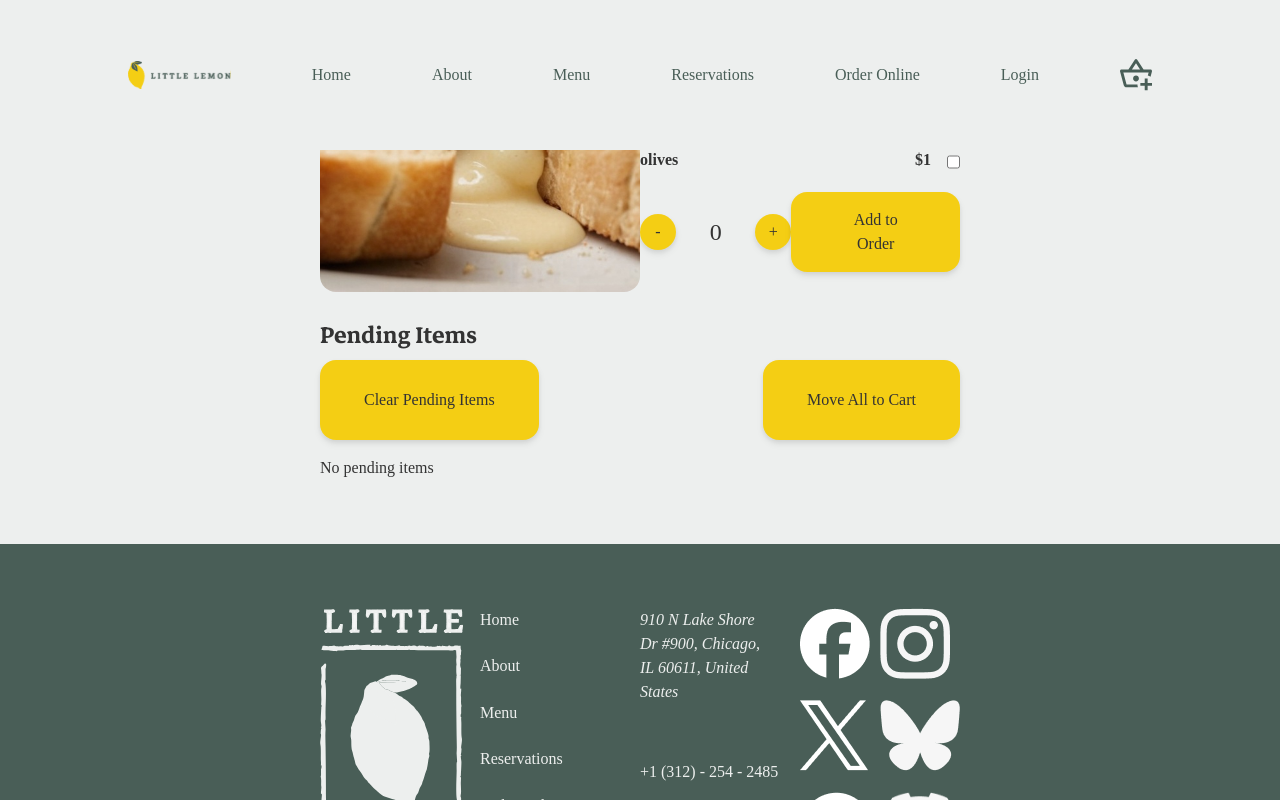
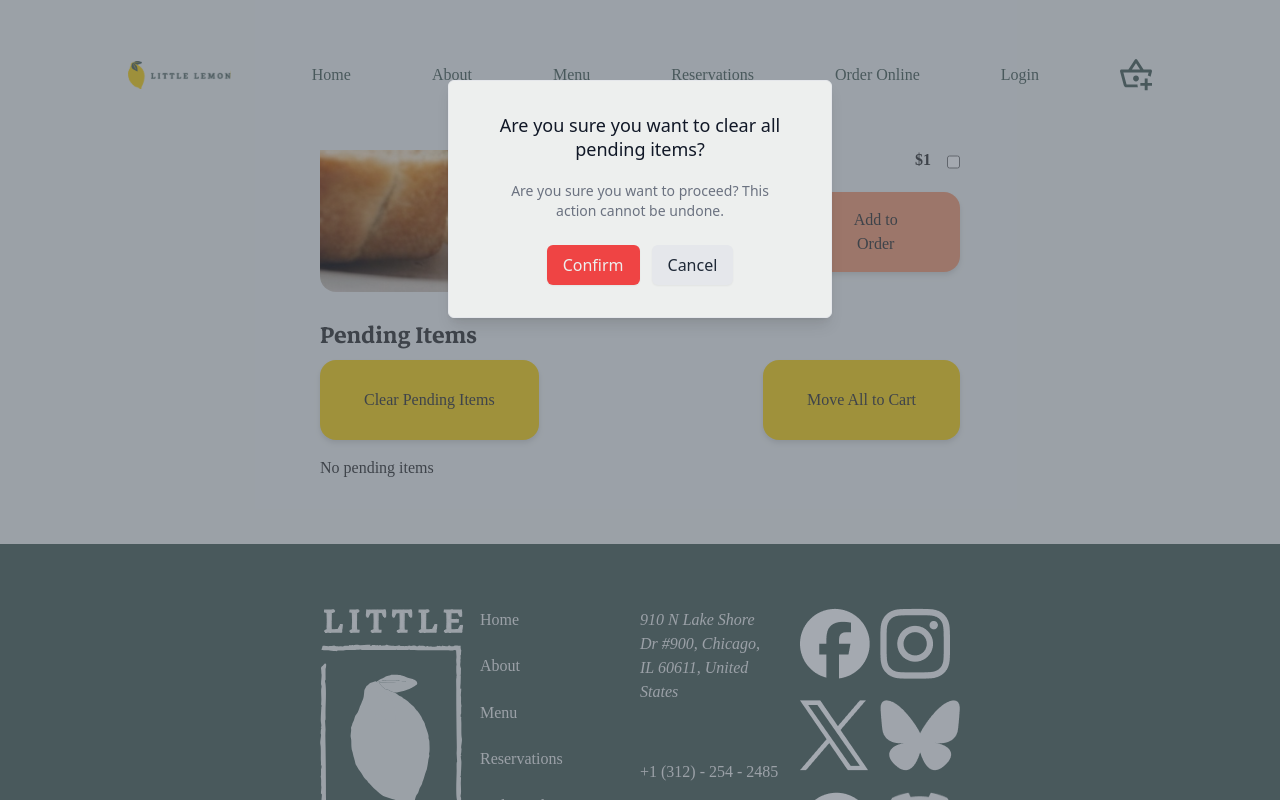
Before and after one commit to EctoGlitch/LittleLemonR, a React (Create React App) app: page /menu/albanian-fergese-flaky-bread in a window 1280 px wide. Both pictures are taken after a click on the button "Clear Pending Items". Shown: the part 814-1614 px from the top of the page. Built offline with nearby package versions, Linux system fonts and the light colour scheme.

Commit message:
added alerts to confirm distructive actions with user

```diff
--- /dev/null
+++ b/src/Alert Comps/DeleteAlert.js
@@ -0,0 +1,36 @@
+import React from 'react';
+
+const DeleteAlert = ({ message, onConfirm, onCancel }) => {
+    return (
+        <div className="fixed inset-0 bg-gray-600 bg-opacity-50 overflow-y-auto h-full w-full z-50">
+            <div className="relative top-20 mx-auto p-5 border w-96 shadow-lg rounded-md bg-white">
+                <div className="mt-3 text-center">
+                    <h3 className="text-lg leading-6 font-medium text-gray-900">{message}</h3>
+                    <div className="mt-2 px-7 py-3">
+                        <p className="text-sm text-gray-500">
+                            Are you sure you want to proceed? This action cannot be undone.
+                        </p>
+                    </div>
+                    <div className="items-center px-4 py-3">
+                        <button
+                            id="confirm-btn"
+                            className="px-4 py-2 bg-red-500 text-white text-base font-medium rounded-md w-auto shadow-sm hover:bg-red-700 focus:outline-none focus:ring-2 focus:ring-red-300"
+                            onClick={onConfirm}
+                        >
+                            Confirm
+                        </button>
+                        <button
+                            id="cancel-btn"
+                            className="ml-3 px-4 py-2 bg-gray-200 text-gray-800 text-base font-medium rounded-md w-auto shadow-sm hover:bg-gray-300 focus:outline-none focus:ring-2 focus:ring-gray-300"
+                            onClick={onCancel}
+                        >
+                            Cancel
+                        </button>
+                    </div>
+                </div>
+            </div>
+        </div>
+    );
+};
+
+export default DeleteAlert;
--- a/src/Core Comps/Cart.js
+++ b/src/Core Comps/Cart.js
@@ -2,6 +2,7 @@ import React, { useState, useCallback, useEffect } from 'react'
 import { useCart } from './cart_context'
 import Wrapper from './Wrapper'
 import ClearCartButton from '../Form Comps/Clear_Cart_Button'
+import DeleteAlert from '../Alert Comps/DeleteAlert'
 import RemoveItemButton from '../Form Comps/Remove_Item_Button'
 import Button from '../Form Comps/Button'
 import Billing from './Billing'
@@ -18,6 +19,7 @@ import Order_Card from './Order_Card'
 const Cart = () => {
     const navigate = useNavigate()
     const { items, removeItem, clearCart } = useCart()
+    const [showDeleteConfirm, setShowDeleteConfirm] = useState(false)
     const [showBilling, setShowBilling] = useState(false)
     const [billingData, setBillingData] = useState({})
     const [finalFormData, setFinalFormData] = useState({})
@@ -56,6 +58,19 @@ const Cart = () => {
         }, 1000)
     }, [items, clearCart, navigate])
 
+    const handleClearCart = () => {
+        setShowDeleteConfirm(true)
+    }
+
+    const confirmClearCart = () => {
+        clearCart()
+        setShowDeleteConfirm(false)
+    }
+
+    const cancelClearCart = () => {
+        setShowDeleteConfirm(false)
+    }
+
     useEffect(() => {
         console.log('Cart items updated:', items)
     }, [items])
@@ -68,6 +83,13 @@ const Cart = () => {
 
     return (
         <div className='bg-white'>
+            {showDeleteConfirm && (
+                <DeleteAlert
+                    message="Are you sure you want to clear your cart?"
+                    onConfirm={confirmClearCart}
+                    onCancel={cancelClearCart}
+                />
+            )}
             {showWrapper && !showBilling && (
                 <Wrapper id='more'>
                     <div className='flex justify-between items-center h-[80px] py-24'>
@@ -202,7 +224,7 @@ const Cart = () => {
                                 <div className='flex justify-between max-sm:flex-col max-sm:my-10'>
                                     <ClearCartButton
                                     label='Clear Cart'
-                                    onClick={clearCart}
+                                    onClick={handleClearCart}
                                     aria-label="Clear Cart" />
                                 <Button
                                     className="max-sm:my-10"
--- a/src/Core Comps/Menu_Item_Detail.js
+++ b/src/Core Comps/Menu_Item_Detail.js
@@ -7,6 +7,7 @@ import { Formik, Form, Field } from 'formik'
 import React, { useState, useEffect, useRef } from 'react'
 import Quantity_Button from '../Form Comps/Quantity_Button'
 import Alert from '../Alert Comps/Alert'
+import DeleteAlert from '../Alert Comps/DeleteAlert'
 import ClearCartButton from '../Form Comps/Clear_Cart_Button'
 import RemoveItemButton from '../Form Comps/Remove_Item_Button'
 import { useCart } from './cart_context'
@@ -17,6 +18,9 @@ const Menu_Item_Detail = () => {
   const menuItem = menu_items.find(item => item.url === itemName)
   const navigate = useNavigate()
   const { addItem } = useCart()
+  const [showClearAllConfirm, setShowClearAllConfirm] = useState(false)
+  const [showRemoveItemConfirm, setShowRemoveItemConfirm] = useState(false)
+  const [itemToRemoveIndex, setItemToRemoveIndex] = useState(null)
   const [quantity, setQuantity] = useState(0)
   const [pendingItems, setPendingItems] = useState(() => {
     try {
@@ -102,8 +106,62 @@ const Menu_Item_Detail = () => {
     )
   }
 
+  const handleClearPendingItems = () => {
+    setShowClearAllConfirm(true)
+  }
+
+  const confirmClearAll = () => {
+    localStorage.removeItem('pendingItems')
+    setPendingItems([])
+    setQuantity(0)
+    setShowClearAllConfirm(false)
+    setQuantityAlertMessage('Pending items cleared!')
+    setQuantityAlertType('success')
+  }
+
+  const cancelClearAll = () => {
+    setShowClearAllConfirm(false)
+  }
+
+  const handleRemoveItem = (index) => {
+    setItemToRemoveIndex(index)
+    setShowRemoveItemConfirm(true)
+  }
+
+  const confirmRemoveItem = () => {
+    if (itemToRemoveIndex !== null) {
+      const updatedPendingItems = [...pendingItems]
+      updatedPendingItems.splice(itemToRemoveIndex, 1)
+      setPendingItems(updatedPendingItems)
+      localStorage.setItem('pendingItems', JSON.stringify(updatedPendingItems))
+      setItemToRemoveIndex(null)
+      setQuantityAlertMessage('Item removed from pending items!')
+      setQuantityAlertType('info')
+    }
+    setShowRemoveItemConfirm(false)
+  }
+
+  const cancelRemoveItem = () => {
+    setShowRemoveItemConfirm(false)
+    setItemToRemoveIndex(null)
+  }
+
   return (
     <>
+      {showClearAllConfirm && (
+        <DeleteAlert
+          message="Are you sure you want to clear all pending items?"
+          onConfirm={confirmClearAll}
+          onCancel={cancelClearAll}
+        />
+      )}
+      {showRemoveItemConfirm && (
+        <DeleteAlert
+          message="Are you sure you want to remove this item?"
+          onConfirm={confirmRemoveItem}
+          onCancel={cancelRemoveItem}
+        />
+      )}
       <div className='bg-white'>
         <Wrapper>
           <Button
@@ -211,7 +269,7 @@ const Menu_Item_Detail = () => {
                         <div className="flex flex-row w-full justify-between items-center" role="group" aria-label="Quantity and Add to Order">
                           <span className="flex justify-between w-[10rem]">
                             <Quantity_Button
-                              onClick={() => handleQuantityChange(Math.max(1, quantity - 1))}
+                              onClick={() => handleQuantityChange(Math.max(0, quantity - 1))}
                               label='-'
                               aria-label="Decrease quantity"
                             />
@@ -240,6 +298,7 @@ const Menu_Item_Detail = () => {
                             setQuantityAlertMessage={setQuantityAlertMessage}
                             setQuantityAlertType={setQuantityAlertType}
                             aria-label="Add to Order"
+                            disabled={quantity < 1}
                           />
                         </div>
                       </Form>
@@ -254,11 +313,7 @@ const Menu_Item_Detail = () => {
             <div className="flex justify-between items-center mb-4">
               <ClearCartButton
                 label='Clear Pending Items'
-                onClick={() => {
-                  localStorage.removeItem('pendingItems')
-                  setPendingItems([])
-                  setQuantity(0)
-                }}
+                onClick={handleClearPendingItems}
                 aria-label="Clear all pending items"
               />
               <button
@@ -300,12 +355,7 @@ const Menu_Item_Detail = () => {
                         </ul>
                       )}
                     </div>
-                    <RemoveItemButton onClick={() => {
-                      const updatedPendingItems = [...pendingItems]
-                      updatedPendingItems.splice(index, 1)
-                      setPendingItems(updatedPendingItems)
-                      localStorage.setItem('pendingItems', JSON.stringify(updatedPendingItems))
-                    }} aria-label={`Remove ${item.name} from pending items`} />
+                    <RemoveItemButton onClick={() => handleRemoveItem(index)} aria-label={`Remove ${item.name} from pending items`} />
                   </li>
                 ))}
               </ul>
--- a/src/Core Comps/cart_context.js
+++ b/src/Core Comps/cart_context.js
@@ -65,6 +65,7 @@ const addItem = (itemsToAdd) => {
     const clearCart = () => {
         setItems([])
         localStorage.removeItem('cartItemArray')
+        triggerAlert('Cart cleared successfully!', 'success')
     }
 
     return (
--- a/src/Form Comps/Detail_Order_Button.js
+++ b/src/Form Comps/Detail_Order_Button.js
@@ -1,14 +1,17 @@
 import React from 'react'
 import { useCart } from '../Core Comps/cart_context'
 
-const Detail_Order_Button = ({ label, orderItem, onOrderAdded, setQuantityAlertMessage, setQuantityAlertType }) => {
+const Detail_Order_Button = ({ label, orderItem, onOrderAdded, setQuantityAlertMessage, setQuantityAlertType, disabled }) => {
     const { addItem } = useCart()
 
     const addToLocalStorage = (event) => {
         event.preventDefault()
 
+        if (disabled) {
+            return
+        }
+
         const itemsToAdd = []
-
 
         for (let i = 0; i < orderItem.quantity; i++) {
             itemsToAdd.push({
@@ -37,11 +40,18 @@ const addToLocalStorage = (event) => {
             onOrderAdded()
         }
     }
+
     return (
         <>
-            <button type='submit' onClick={addToLocalStorage} className=" bg-gold rounded-4xl text-black font-p h-desktop_btn px-11 drop-shadow-md
-                hover:bg-white hover:font-semibold active:bg-light_green active:text-white disabled:bg-light_orange disabled:cursor-not-allowed transition ease-in-out duration-450 justify-self-end" aria-label={label}>
-                { label }
+            <button
+                type='submit'
+                onClick={addToLocalStorage}
+                disabled={disabled}
+                className=" bg-gold rounded-4xl text-black font-p h-desktop_btn px-11 drop-shadow-md
+                hover:bg-white hover:font-semibold active:bg-light_green active:text-white disabled:bg-light_orange disabled:cursor-not-allowed transition ease-in-out duration-450 justify-self-end"
+                aria-label={label}
+            >
+                {label}
             </button>
         </>
     )
```
Lines whose indentation alone changed are shown as unchanged.
